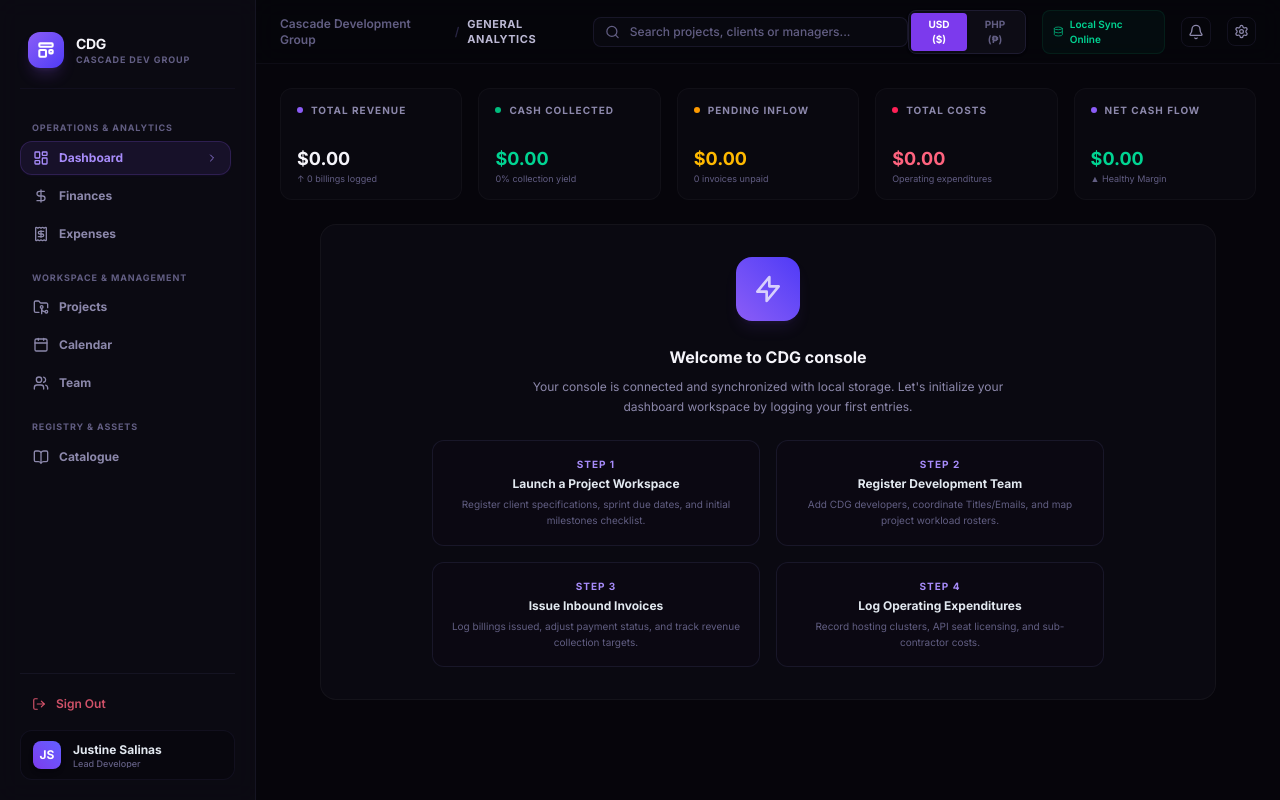
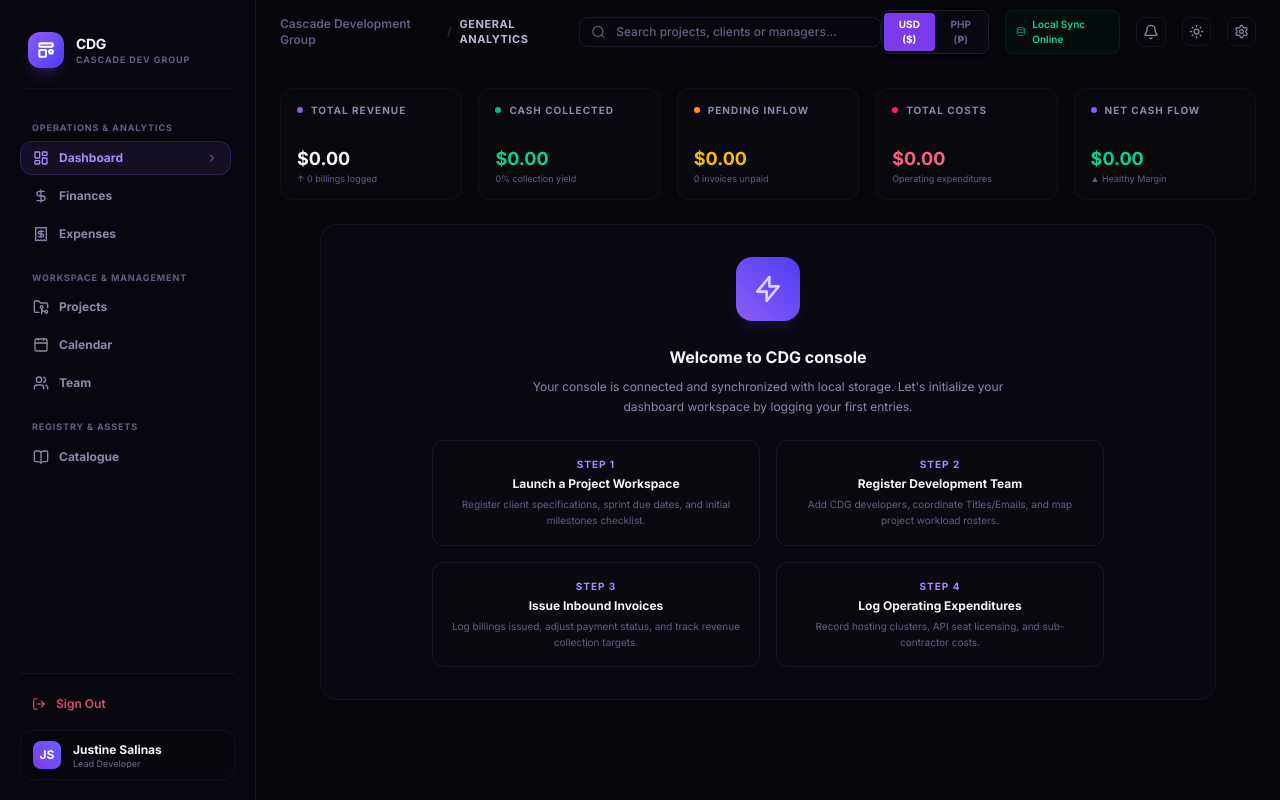
Before and after one commit to JustineSalinas/cascade-dashboard, a React (Vite) app: page / in a window 1280 px wide. Built offline with nearby package versions, Linux system fonts and the light colour scheme.

Commit message:
feat: implement dynamic and persistent light mode toggler

```diff
--- a/src/App.jsx
+++ b/src/App.jsx
@@ -1,4 +1,4 @@
-import React, { useState } from 'react';
+import React, { useState, useEffect } from 'react';
 import Sidebar from './components/Sidebar';
 import Header from './components/Header';
 import DashboardView from './components/DashboardView';
@@ -13,6 +13,22 @@ function App() {
   const [activeTab, setActiveTab] = useState('dashboard');
   const [selectedProject, setSelectedProject] = useState(null);
   const [currency, setCurrency] = useState('USD'); // Global currency toggled between USD and PHP
+  const [theme, setTheme] = useState(() => {
+    return localStorage.getItem('cdg_theme') || 'dark';
+  });
+
+  useEffect(() => {
+    if (theme === 'light') {
+      document.documentElement.classList.add('light');
+    } else {
+      document.documentElement.classList.remove('light');
+    }
+    localStorage.setItem('cdg_theme', theme);
+  }, [theme]);
+
+  const toggleTheme = () => {
+    setTheme(prev => prev === 'dark' ? 'light' : 'dark');
+  };
 
   // A refresh trigger counter to force child components to pull latest LocalStorage state
   const [refreshTrigger, setRefreshTrigger] = useState(0);
@@ -128,6 +144,8 @@ function App() {
           refreshTrigger={refreshTrigger}
           currency={currency}
           setCurrency={setCurrency}
+          theme={theme}
+          toggleTheme={toggleTheme}
         />
 
         {/* Viewport - Renders active view with proper padding */}
--- a/src/components/Header.jsx
+++ b/src/components/Header.jsx
@@ -1,8 +1,8 @@
 import React, { useState, useEffect, useRef } from 'react';
-import { Bell, Search, Settings, Database } from 'lucide-react';
+import { Bell, Search, Settings, Database, Sun, Moon } from 'lucide-react';
 import { dbService } from '../services/db';
 
-export default function Header({ activeTab, setActiveTab, setSelectedProject, refreshTrigger, currency, setCurrency }) {
+export default function Header({ activeTab, setActiveTab, setSelectedProject, refreshTrigger, currency, setCurrency, theme, toggleTheme }) {
   const [searchQuery, setSearchQuery] = useState('');
   const [searchResults, setSearchResults] = useState([]);
   const [showNotifications, setShowNotifications] = useState(false);
@@ -236,6 +236,15 @@ export default function Header({ activeTab, setActiveTab, setSelectedProject, re
           )}
         </div>
 
+        {/* Theme Toggle Button */}
+        <button
+          onClick={toggleTheme}
+          title={theme === 'dark' ? 'Switch to Light Mode' : 'Switch to Dark Mode'}
+          className="p-1.5 text-slate-400 hover:text-slate-200 hover:bg-slate-900 rounded-lg border border-slate-800/60 transition-all cursor-pointer"
+        >
+          {theme === 'dark' ? <Sun size={15} /> : <Moon size={15} />}
+        </button>
+
         {/* Wipe Local Storage Database */}
         <button
           onClick={() => {
--- a/src/index.css
+++ b/src/index.css
@@ -1,22 +1,72 @@
 @import "tailwindcss";
+
+:root {
+  --bg-deep: #06050b;
+  --bg-card-glass: rgba(13, 12, 21, 0.55);
+  --bg-panel-glass: rgba(13, 12, 21, 0.7);
+  --bg-card-hover: rgba(13, 12, 21, 0.8);
+  --border-glass: rgba(255, 255, 255, 0.03);
+  --border-panel: rgba(255, 255, 255, 0.04);
+  --border-glow: rgba(139, 92, 246, 0.25);
+  --shadow-glow: 0 12px 30px -10px rgba(139, 92, 246, 0.15);
+
+  --bg-sidebar: rgba(13, 12, 21, 0.8);
+  --border-sidebar: rgba(255, 255, 255, 0.06);
+  --bg-user-card: rgba(6, 5, 11, 0.4);
+  --border-user-card: rgba(255, 255, 255, 0.05);
+
+  --text-primary: #f5f4fa;
+  --text-secondary: #8c88ab;
+  --text-muted: #625e83;
+  --text-active: #bbb8d3;
+  --border-base: #1d1b30;
+  --border-active: #292644;
+  --scroll-track: #06050b;
+}
+
+:root.light {
+  --bg-deep: #f8fafc;
+  --bg-card-glass: rgba(255, 255, 255, 0.75);
+  --bg-panel-glass: rgba(255, 255, 255, 0.85);
+  --bg-card-hover: rgba(255, 255, 255, 0.9);
+  --border-glass: rgba(0, 0, 0, 0.06);
+  --border-panel: rgba(0, 0, 0, 0.08);
+  --border-glow: rgba(139, 92, 246, 0.4);
+  --shadow-glow: 0 12px 30px -10px rgba(139, 92, 246, 0.08);
+
+  --bg-sidebar: rgba(255, 255, 255, 0.95);
+  --border-sidebar: rgba(0, 0, 0, 0.08);
+  --bg-user-card: rgba(241, 245, 249, 0.9);
+  --border-user-card: rgba(0, 0, 0, 0.06);
+
+  --text-primary: #0f172a;
+  --text-secondary: #475569;
+  --text-muted: #64748b;
+  --text-active: #1e293b;
+  --border-base: #e2e8f0;
+  --border-active: #cbd5e1;
+  --scroll-track: #f8fafc;
+}
 
 @theme {
   --font-sans: 'Inter', ui-sans-serif, system-ui, sans-serif;
 
-  /* Custom palette for CDG developer platform: Dark Obsidian with Violet accents */
-  --color-slate-950: #06050b; /* Rich obsidian base */
-  --color-slate-900: #0d0c15; /* Card obsidian */
-  --color-slate-850: #151322; /* Mid highlight */
-  --color-slate-800: #1d1b30; /* Borders */
-  --color-slate-700: #292644; /* Borders active */
-  --color-slate-500: #625e83; /* Soft text */
-  --color-slate-400: #8c88ab; /* Secondary text */
-  --color-slate-300: #bbb8d3; /* Active label */
-  --color-slate-100: #f5f4fa; /* Primary high-contrast text */
+  /* Custom palette mapped to CSS variables for dynamic light/dark support */
+  --color-slate-950: var(--bg-deep); /* Base background */
+  --color-slate-900: var(--bg-card-glass); /* Card background */
+  --color-slate-850: var(--bg-user-card); /* Secondary background highlights */
+  --color-slate-800: var(--border-base); /* Borders */
+  --color-slate-700: var(--border-active); /* Active borders / hover borders */
+  --color-slate-600: var(--text-muted); /* Darker muted labels */
+  --color-slate-500: var(--text-muted); /* Muted labels */
+  --color-slate-400: var(--text-secondary); /* Standard gray labels */
+  --color-slate-300: var(--text-active); /* High contrast items */
+  --color-slate-200: var(--text-primary); /* Sub-headings and secondary text */
+  --color-slate-100: var(--text-primary); /* Primary text color */
 
-  --color-violet-500: #8b5cf6; /* Primary violet */
-  --color-violet-600: #7c3aed; /* Violet hover */
-  --color-violet-400: #a78bfa; /* Violet light */
+  --color-violet-500: #8b5cf6; /* Primary accent violet */
+  --color-violet-600: #7c3aed; /* Accent violet hover */
+  --color-violet-400: #a78bfa; /* Light accent violet */
 }
 
 * {
@@ -25,12 +75,13 @@
 
 body {
   font-family: 'Inter', ui-sans-serif, system-ui, sans-serif;
-  background-color: #06050b;
-  color: #f5f4fa;
+  background-color: var(--bg-deep);
+  color: var(--text-primary);
   margin: 0;
   padding: 0;
   min-height: 100vh;
   overflow-x: hidden;
+  transition: background-color 0.25s ease, color 0.25s ease, border-color 0.25s ease;
 }
 
 /* Scrollbar styling */
@@ -39,36 +90,37 @@ body {
   height: 6px;
 }
 ::-webkit-scrollbar-track {
-  background: #06050b;
+  background: var(--scroll-track);
 }
 ::-webkit-scrollbar-thumb {
-  background: #1d1b30;
+  background: var(--border-base);
   border-radius: 4px;
 }
 ::-webkit-scrollbar-thumb:hover {
-  background: #292644;
+  background: var(--border-active);
 }
 
 /* Glassmorphism layouts */
 .glass-panel {
-  background: rgba(13, 12, 21, 0.7);
+  background: var(--bg-panel-glass);
   backdrop-filter: blur(12px);
   -webkit-backdrop-filter: blur(12px);
-  border: 1px solid rgba(255, 255, 255, 0.04);
+  border: 1px solid var(--border-panel);
+  transition: background-color 0.25s ease, border-color 0.25s ease;
 }
 
 .glass-card {
-  background: rgba(13, 12, 21, 0.55);
+  background: var(--bg-card-glass);
   backdrop-filter: blur(8px);
   -webkit-backdrop-filter: blur(8px);
-  border: 1px solid rgba(255, 255, 255, 0.03);
-  transition: all 0.3s cubic-bezier(0.4, 0, 0.2, 1);
+  border: 1px solid var(--border-glass);
+  transition: all 0.25s cubic-bezier(0.4, 0, 0.2, 1);
 }
 
 .glass-card:hover {
-  background: rgba(13, 12, 21, 0.8);
-  border-color: rgba(139, 92, 246, 0.25);
-  box-shadow: 0 12px 30px -10px rgba(139, 92, 246, 0.15);
+  background: var(--bg-card-hover);
+  border-color: var(--border-glow);
+  box-shadow: var(--shadow-glow);
   transform: translateY(-2px);
 }
 
```
